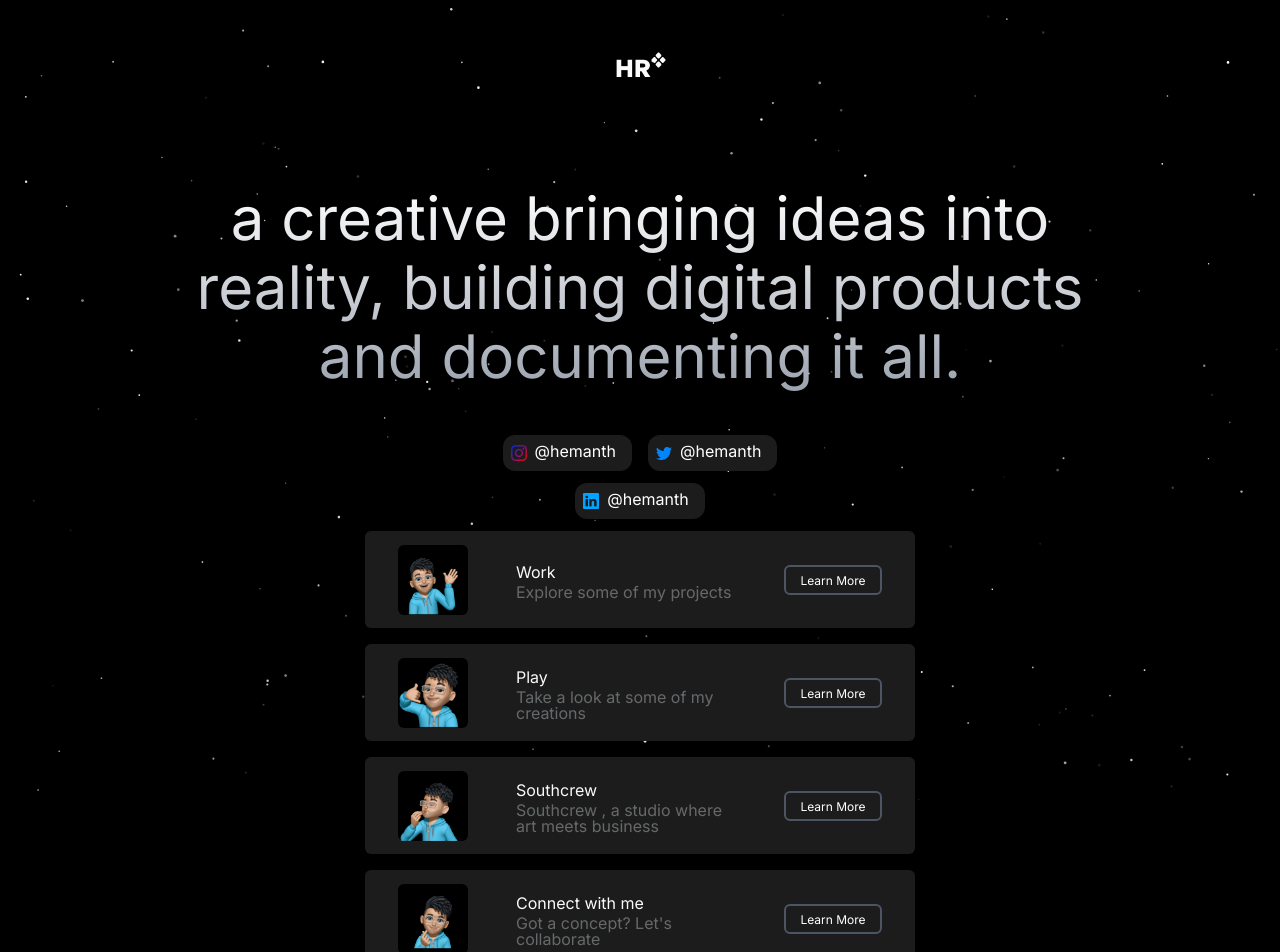
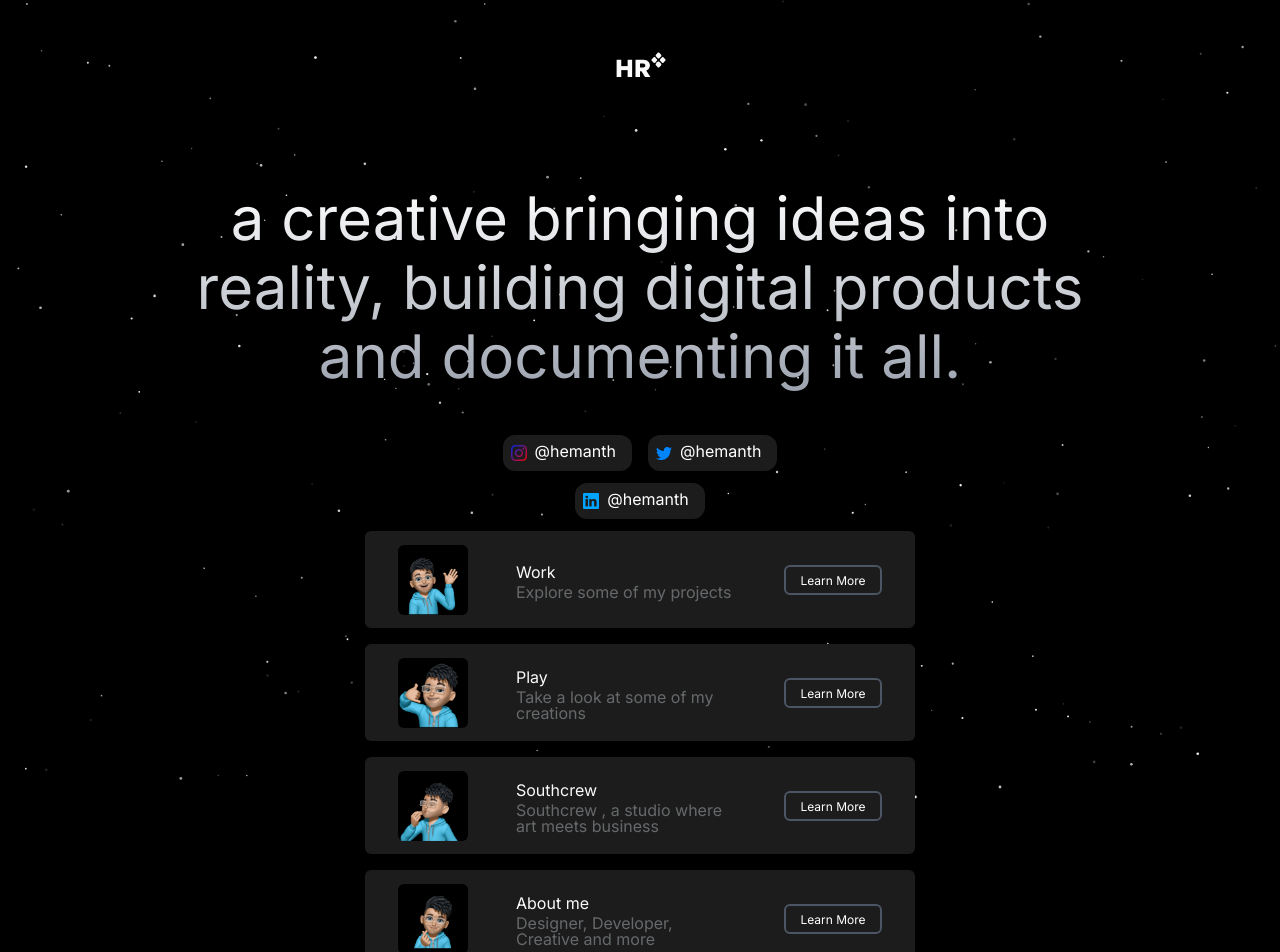
Before and after one commit to HemanthR04/portfolio-v2, a Next.js app: page / in a window 1280 px wide. Shown: the top 952 px of the page. Built offline with nearby package versions, Linux system fonts and the light colour scheme.

Commit message:
added animation to hero

```diff
--- a/components/ContactLinks.tsx
+++ b/components/ContactLinks.tsx
@@ -1,13 +1,19 @@
+'use client'
 import React from "react";
 import InstaLogo from "../public/instagramLogo.png";
 import TwitterLogo from "../public/twitterLogo.png";
 import LinkedinLogo from "../public/linkedinLogo.png";
 import Image from "next/image";
 import Link from "next/link";
+import { motion } from "framer-motion";
 const ContactLinks = () => {
   return (
     <>
-      <div className="contactLinks">
+      <motion.div
+      initial={{opacity:0}}
+      animate={{opacity:1}}
+      transition={{delay:0.5}}
+      className="contactLinks">
         <div className="contactLnks flex justify-center gap-4 py-1">
           <Link href={"https://www.instagram.com/hemanthhhhhh/"}>
             <div className="link flex gap-2 px-2 py-1 bg-Secondary items-center rounded-xl">
@@ -45,7 +51,7 @@ const ContactLinks = () => {
             </div>
           </Link>
         </div>
-      </div>
+      </motion.div>
     </>
   );
 };
--- a/components/Hero.tsx
+++ b/components/Hero.tsx
@@ -1,9 +1,14 @@
+'use client'
 import React from "react";
 import { SparklesCore } from "./ui/sparkles";
+import { motion } from "framer-motion";
 
 const Hero = () => {
   return (
-    <div className="HeroSection flex justify-center pt-20 pb-10">
+    <motion.div
+    initial={{opacity:0,y:100}}
+    animate={{opacity:1,y:0}}
+    className="HeroSection flex justify-center pt-20 pb-10">
 
       <p className="text-4xl md:text-6xl  leading-[39px] md:leading-[69px] text-center bg-clip-text max-w-[337px] md:max-w-[70%] bg-gradient-to-b from-white to-gray-400 text-transparent">
         a creative bringing ideas into reality, building digital
@@ -20,7 +25,7 @@ const Hero = () => {
           particleColor="#FFFFFF"
         />
         </div>
-    </div>
+    </motion.div>
   );
 };
 
--- a/components/WorkLinks.tsx
+++ b/components/WorkLinks.tsx
@@ -34,8 +34,8 @@ const workData = [
   },
   {
     id: 0,
-    heading: "Connect with me",
-    subheading: "Got a concept? Let's collaborate",
+    heading: "About me",
+    subheading: "Designer, Developer, Creative and more",
     image: memoji4,
     link: "/contact",
   },
```
